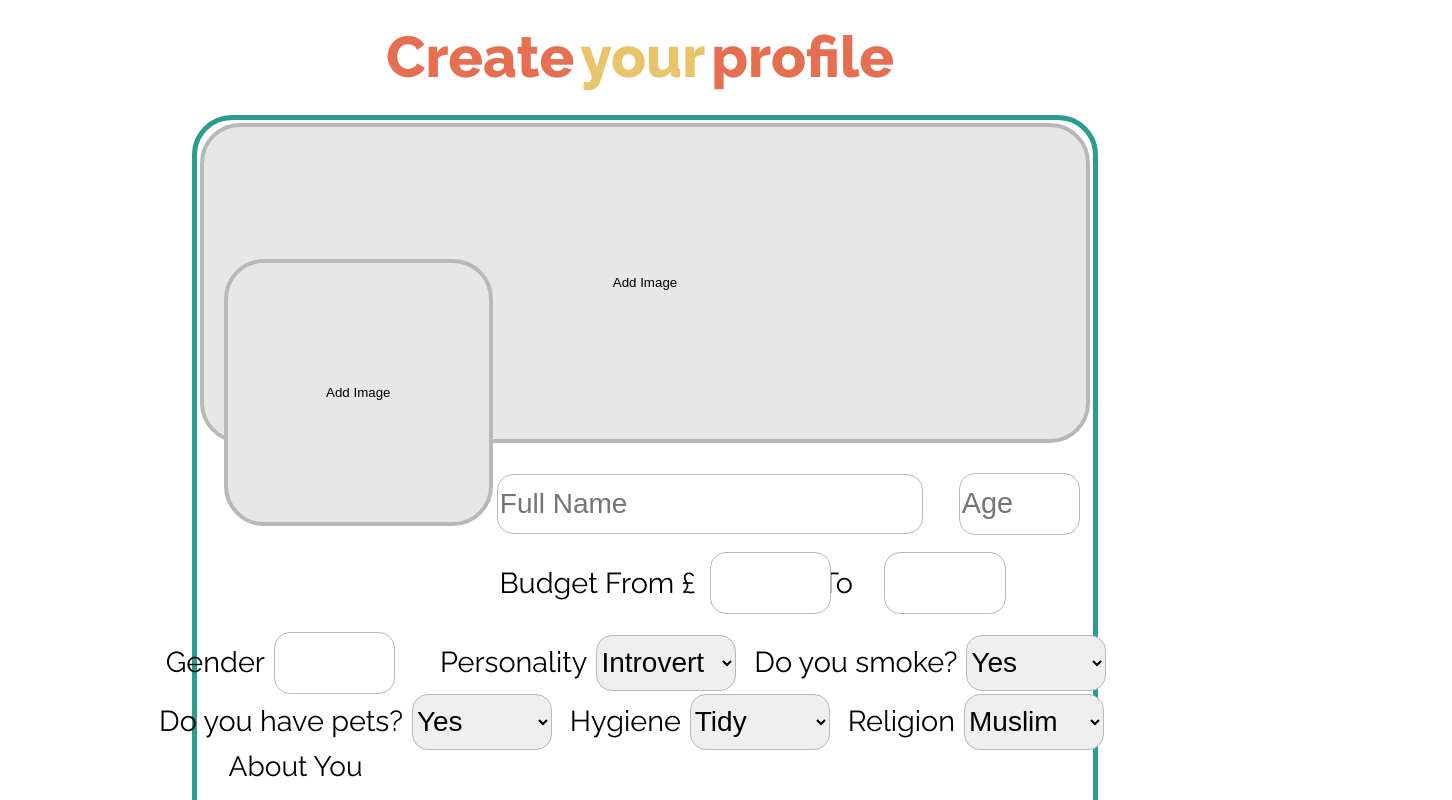
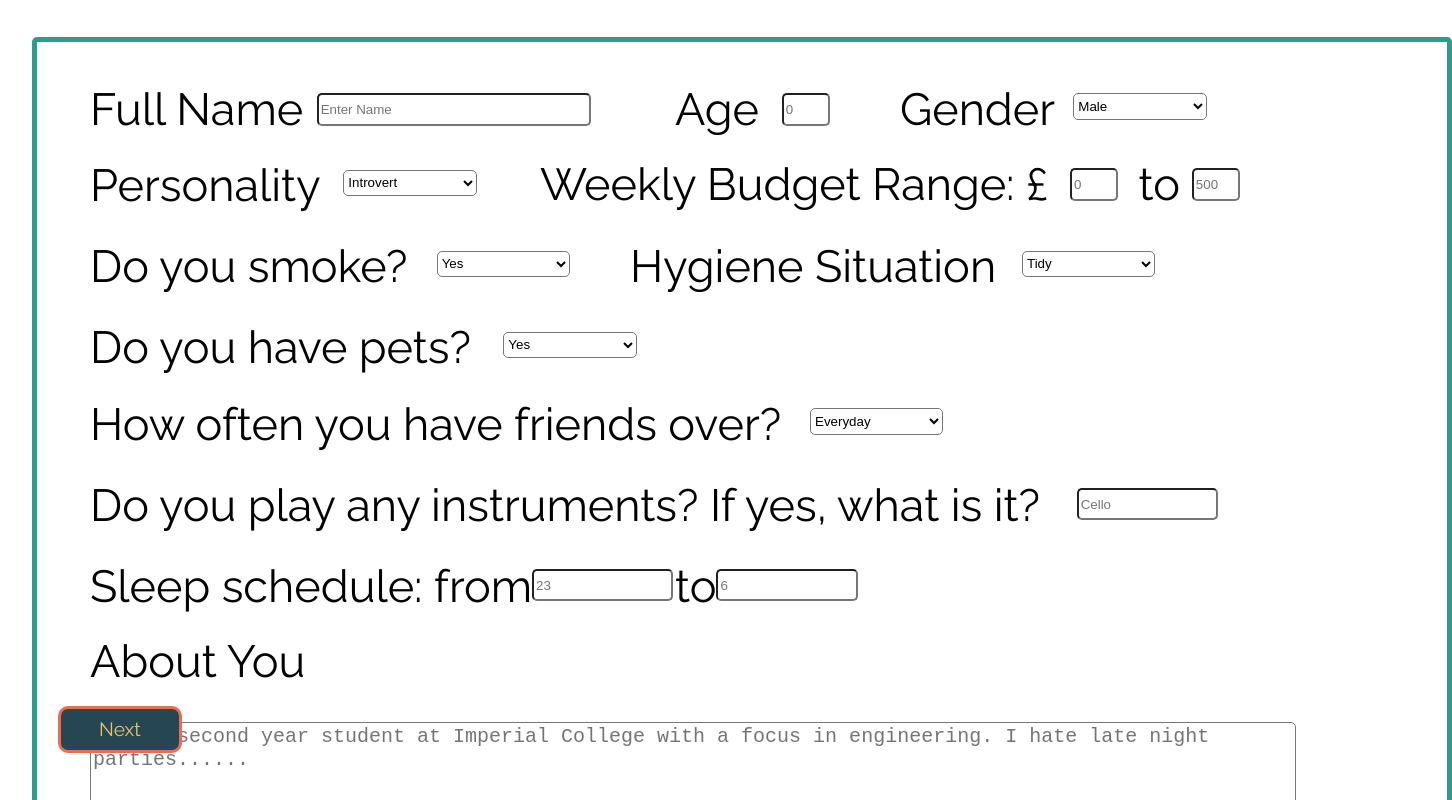
Before and after one commit to tahmid148/drp-finding-roommates, a React (Create React App) app in the folder client/: page /profile in a window 1280 px wide. Shown: the part 120-920 px from the top of the page, 1452 px wide, since content can reach past the window. Built offline with nearby package versions, Linux system fonts and the light colour scheme.

Commit message:
revert: revert to the old profile page

```diff
--- a/client/src/components/YourProfile/YourProfile.css
+++ b/client/src/components/YourProfile/YourProfile.css
@@ -1,202 +1,271 @@
-@import url('https://fonts.googleapis.com/css2?family=Raleway:wght@400;800&display=swap');
-
 .create-profile {
     font-weight: bold;
-  font-size: 2vw;
-}
-
-.navbar{
-    background-color: #2a9d8f;
-    padding: 0.5em;
-    display: flex;
-    flex-direction: row;
-    justify-content: space-between;
+    font-size: 2.5vw;
+    margin: 0.5em 0 0.5em -0.5em;
+    width: 450px;
+    padding: 5px;
+    border: 5px solid #e76f51;
+    border-radius: 5px;
+    background-color: #264653;
   }
 
   .to-orange {
-    color: #e76f51;
-    font-size: 4.5vw;
+      color: #e76f51
   }
 
-.to-yellow {
-    color: #e9c46a;
-    font-size: 4.5vw;
+  .fill-out-form {
+    margin: 2.5em 0 5em 2em;
+    width: 1400px;
+    height: 1100px;
+    padding: 5px;
+    border-radius: 5px;
+    text-align: left;
   }
 
-
-.bigBox {
-    border: solid 1px;
-    border-radius: 40px;
-    border-color: #B8B8B8;
-    width: 70%;
-    position: relative;
-    left: 15%;
-    height: 150vh;
+  .full-name {
+      position: absolute;
+      top: 4.5em;
+      left: 2em;
+      font-size: 45px;
   }
 
-.uploadBg {
-    height: 24em;
-    width: 99.4%;
-    margin-top: 0.3%;
-    margin-right: 0.3%;
-    margin-left: 0.3%;
-    border-radius: 40px;
-    border: solid 4px;
-    border-color: #B8B8B8;
-    background: #E7E7E7;
+  .full-name-answer {
+      position: absolute;
+      height: 2em;
+      width: 20em;
+      top: 0.8em;
+      left: 17em;
+      border-radius: 5px;
   }
 
-.uploadPp {
+  .age {
       position: absolute;
-    right: 67%;
-    top: 11.6%;
-    height: 20em;
-    width: 30%;
-    border-radius: 40px;
-    border: solid 4px;
-    border-color: #B8B8B8;
-    background: #E7E7E7;
-    z-index: 1;
+      top: 4.5em;
+      left: 15em;
+      font-size: 45px;
   }
 
-.nameInput {
-    position: relative;
-    left: 14%;
-    margin-top: 3.5%;
+  .age-answer {
+      position: absolute;
       height: 2em;
-    width: 15em;
-    border-radius: 16px;
-    border: solid 1px;
-    border-color: #B8B8B8;
-    font-size: 28px;
+      width: 3em;
+      top: 0.8em;
+      left: 8em;
+      border-radius: 5px;
   }
 
-.ageInput {
-    position: relative;
-    left: 18%;
-
+  .gender {
+      position: absolute;
+      top: 4.5em;
+      left: 20em;
+      font-size: 45px;
   }
 
-.label {
-    font-size: 1.8em;
-    margin-top: 2%;
+  .gender-answer {
+      position: absolute;
+      height: 2em;
+      width: 10em;
+      top: 0.8em;
+      left: 13em;
+      border-radius: 5px;
   }
 
-.input {
-    margin-top: 2%;
-    height: 2em;
-    width: 4em;
-    border-radius: 16px;
-    border: solid 1px;
-    border-color: #B8B8B8;
-    font-size: 1.8em;
+  .personality {
+      position: absolute;
+      top: 6.2em;
+      left: 2em;
+      font-size: 45px;
   }
 
-.dropdown {
+  .personality-answer {
+      position: absolute;
       height: 2em;
-    width: 5em;
-    border-radius: 16px;
-    border: solid 1px;
-    border-color: #B8B8B8;
-    font-size: 28px;
+      width: 10em;
+      top: 0.8em;
+      left: 19em;
+      border-radius: 5px;
   }
 
-.budgetFromLabel {
-    position: relative;
-    left: 10%;
+  .smokes {
+      position: absolute;
+      top: 8em;
+      left: 2em;
+      font-size: 45px;
   }
 
-.budgetFromInput {
-    position: relative;
-    left: 8%;
+  .smokes-answer {
+      position: absolute;
+      height: 2em;
+      width: 10em;
+      top: 0.8em;
+      left: 26em;
+      border-radius: 5px;
   }
 
-.budgetToLabel {
-    position: relative;
-    left: 24%;
+  .hygiene {
+      position: absolute;
+      top: 8em;
+      left: 14em;
+      font-size: 45px;
   }
 
-.budgetToInput {
-    position: relative;
-    left:14%;
+  .hygiene-answer {
+      position: absolute;
+      height: 2em;
+      width: 10em;
+      top: 0.8em;
+      left: 29.4em;
+      border-radius: 5px;
   }
 
-.genderLabel {
-    position: relative;
-    left: -6%;
+  .pets {
+      position: absolute;
+      top: 9.8em;
+      left: 2em;
+      font-size: 45px;
   }
 
-.genderInput {
-    position: relative;
-    left: -5%;
+  .pets-answer {
+      position: absolute;
+      height: 2em;
+      width: 10em;
+      top: 0.8em;
+      left: 31em;
+      border-radius: 5px;
   }
 
-.personalityLabel {
-    position: relative;
-    left: 0%;
+  .over {
+      position: absolute;
+      top: 11.5em;
+      left: 2em;
+      font-size: 45px;
   }
 
-.personalityDropdown {
-    position: relative;
-    left: 1%;
+  .over-answer {
+      position: absolute;
+      height: 2em;
+      width: 10em;
+      top: 0.8em;
+      left: 54em;
+      border-radius: 5px;
   }
 
-.smokesLabel {
-    position: relative;
-    left: 3%;
+  .instruments {
+      position: absolute;
+      top: 13.3em;
+      left: 2em;
+      font-size: 45px;
   }
 
-.smokesDropdown {
-    position: relative;
-    left: 4%;
+  .instruments-answer {
+      position: absolute;
+      height: 2em;
+      width: 10em;
+      top: 0.7em;
+      left: 74em;
+      border-radius: 5px;
   }
 
-.petsLabel {
-    position: relative;
-    left: -5%;
+  .sleeptime {
+      position: absolute;
+      top: 15.1em;
+      left: 2em;
+      font-size: 45px;
   }
 
-.petsDropdown {
-    position: relative;
-    left: -4%
+  .sleeptime-answer {
+      position: absolute;
+      height: 2em;
+      width: 10em;
+      top: 0.7em;
+      border-radius: 5px;
   }
 
-.hygieneLabel {
-    position: relative;
-    left: -2%;
+  .wakeuptime {
+      position: absolute;
+      top: 15.1em;
+      left: 15em;
+      font-size: 45px;
   }
 
-.hygieneDropdown {
-    position: relative;
-    left: -1%;
+  .wakeuptime-answer {
+      position: absolute;
+      height: 2em;
+      width: 10em;
+      top: 0.7em;
+      border-radius: 5px;
   }
 
-.religionLabel {
-    position: relative;
-    left: 1%;
+  .about-you {
+      position: absolute;
+      top: 15.6em;
+      left: 2em;
+      font-size: 45px;
   }
 
-.religionDropdown {
-    position: relative;
-    left: 2%;
+  .about-you-answer {
+      position: absolute;
+      height: 13em;
+      width: 60em;
+      top: 7em;
+      left: 0em;
+      border-radius: 5px;
+      font-size: 20px;
   }
 
-.aboutLabel {
-    position: relative;
-    font-size: 28px;
-    left: -39%;
-    margin-top: 2%;
-    width: 4em;
+  .budget1 {
+      position: absolute;
+      top: 5em;
+      left: 12em;
+      font-size: 45px;
   }
 
-.aboutInput {
-    position: relative;
-    font-size: 28px;
-    left: -0.5%;
-    margin-top: 2.5%;
-    width: 91%;
-    height: 50vh;
-    border-radius: 16px;
-    border: solid 1px;
-    border-color: #B8B8B8;
+  .budget-answer1 {
+      position: absolute;
+      height: 2em;
+      width: 3em;
+      top: 4.75em;
+      left: 39.75em;
+      border-radius: 5px;
   }
+
+  .budget2 {
+      position: absolute;
+      top: 5em;
+      left: 25.3em;
+      font-size: 45px;
+  }
+
+  .budget-answer2 {
+      position: absolute;
+      height: 2em;
+      width: 3em;
+      top: 4.75em;
+      left: 4em;
+      border-radius: 5px;
+  }
+
+  .next-btn {
+    background-color: #264653;
+    border: 3px solid #e76f51;
+    border-radius: 10px;
+    color: #e9c46a;
+    font-size: 1.5vw;
+    padding: 0.5em 2em;
+    font-family: 'Raleway';
+    position: absolute;
+    top: 43em;
+    left: 3em;
+  }
+
+  .next-btn:hover {
+      background-color: rgba(231, 111, 81, 0.1);
+  }
+
+  .switch-mode {
+    background-color: #2a9d8f;
+    border-radius: 100vmax;
+    border-color: #2a9d8f;
+    margin: 3em 0;
+    margin-right: 3vw;
+  }
--- a/client/src/components/YourProfile/YourProfile.js
+++ b/client/src/components/YourProfile/YourProfile.js
@@ -1,5 +1,5 @@
 import React from 'react';
-import { Link } from 'react-router-dom';
+// import { Link } from 'react-router-dom';
 import './YourProfile.css';
 
 const YourProfile = ({state}) => {
@@ -13,83 +13,113 @@ const YourProfile = ({state}) => {
         "textColor": textColor,
         "transition": "background 0.8s"
     }
-    // eslint-disable-next-line
-    const answerStyle = {"backgroundColor": answerColor}
-    // eslint-disable-next-line
-    const borderStyle = {"border": '5px solid' + borderColor}
-    // eslint-disable-next-line
-    const textStyle = {"color": textColor}
+    const answerStyle = {
+        "backgroundColor": answerColor,
+    }
+    const borderStyle = {
+        "border": '5px solid' + borderColor
+    }
+    const textStyle = {
+        "color": textColor
+    }
     return (
-        <div style={backgroundStyle} height="100%">
+        <div style={backgroundStyle}>
             <nav className='navbar'>
-            <p className='homeButton'>Roomb</p>
+                <p className='create-profile'>
+                    <span className='to-orange'>Create</span> <span className='you'>your</span> <span className='to-orange'>profile</span>
+                </p>
                 <button onClick={() => switchMode(!colorMode)} className='switch-mode'>switch light mode</button>
             </nav>
-            <p className='create-profile'>
-                    <span className='to-orange'>Create</span> <span className='to-yellow'>your</span> <span className='to-orange'>profile</span>
-            </p>
-            <div className="bigBox" style={borderStyle}>
             <form action="profile" method="POST">
-                    <input type="file" id="uploadBgInput" hidden="hidden"></input>
-                    <button type="button" id="uploadBgButton" className="uploadBg">Add Image</button>
-                    <input type="file" id="uploadPpInput" hidden="hidden"></input>
-                    <button type="button" id="uploadPpButton" className="uploadPp">Add Image</button>
-                    <input type="text" placeholder="Full Name" className="nameInput" name='name' required></input>
-                    <input type="text" placeholder="Age" className="input ageInput" name='age' required></input>
-                    <br></br>
-                    <label className="label budgetFromLabel">Budget From £</label>
-                    <label className="label budgetToLabel">To</label>
-                    <input type="text" className="input budgetFromInput" name='min_budget' required></input>
-                    <input type="text" className="input budgetToInput" name='max_budget' required></input>
-                    <br/>
-                    <label className='label genderLabel'>Gender</label>
-                    <input type="text" className='input genderInput' name='gender' required/>
-                    <label className='label personalityLabel'>Personality</label>
-                    <select className='dropdown personalityDropdown' name='personality' required>
+
+                <section className='fill-out-form' style={borderStyle}>
+                    <span className='full-name' style={textStyle}>
+                        Full Name
+                        <input className='full-name-answer' type='text' placeholder='Enter Name' name="name" style={answerStyle}></input>
+                    </span>
+                    <span className='age' style={textStyle}>
+                        Age
+                        <input className='age-answer' type='number' placeholder='0' name="age" style={answerStyle}></input>
+                    </span>
+                    <span className='gender' style={textStyle}>
+                        Gender
+                        <select className='gender-answer' name='gender' style={answerStyle}>
+                            <option value='male'>Male</option>
+                            <option value='female'>Female</option>
+                        </select>
+                    </span>
+                    <span className='personality' style={textStyle}>
+                        Personality
+                        <select className='personality-answer' name='personality' style={answerStyle}>
                             <option value='introvert'>Introvert</option>
                             <option value='extravert'>Extravert</option>
                         </select>
-                    <label className='label smokesLabel'>Do you smoke?</label>
-                    <select className='dropdown smokesDropdown' name='smokes' required>
+                    </span>
+                    <span className='budget1' style={textStyle} name="">
+                        <br></br>
+                        Weekly Budget Range: £
+                        <input className='budget-answer1' type='number' placeholder='0' name="min_budget" style={answerStyle}></input>
+                    </span>
+                    <span className='budget2' style={textStyle}>
+                        <br></br>
+                        to
+                        <input className='budget-answer2' type='number' placeholder='500' name="max_budget" style={answerStyle}/>
+                    </span>
+                    <span className='smokes' style={textStyle}>
+                        Do you smoke?
+                        <select className='smokes-answer' name='smokes' style={answerStyle}>
                             <option value='yes'>Yes</option>
                             <option value='no'>No</option>
                         </select>
-                    <br/>
-                    <label className='label petsLabel'>Do you have pets?</label>
-                    <select className='dropdown petsDropdown' name='has_pets' required>
+                    </span>
+                    <span className='hygiene' style={textStyle}>
+                    Hygiene Situation
+                        <select className='hygiene-answer' name='hygiene' style={answerStyle}>
+                            <option value='tidy'>Tidy</option>
+                            <option value='messy'>Messy</option>
+                        </select>
+                    </span>
+                    <span className='pets' style={textStyle}>
+                        Do you have pets?
+                        <select className='pets-answer' name='has_pets' style={answerStyle}>
                             <option value='yes'>Yes</option>
                             <option value='no'>No</option>
                         </select>
-                    <label className='label hygieneLabel'>Hygiene</label>
-                    <select className='dropdown hygieneDropdown' name='hygiene' required>
-                        <option value='tidy'>Tidy</option>
-                        <option value='messy'>Messy</option>
+                    </span>
+                    <span className='over' style={textStyle}>
+                        How often you have friends over?
+                        <select className='over-answer' name='over' style={answerStyle}>
+                            <option value='everyday'>Everyday</option>
+                            <option value='everyweek'>Every Week</option>
+                            <option value='everymonth'>Every Month</option>
                         </select>
-                    <label className='label religionLabel'>Religion</label>
-                    <select className='dropdown religionDropdown' name='religion' required>
-                        <option value='muslim'>Muslim</option>
-                        <option value='christian'>Christian</option>
-                        <option value='jewish'>Jewish</option>
-                        <option value='hindu'>Hindu</option>
-                        <option value='buddhist'>Buddhist</option>
-                        <option value='Sikh'>Sikh</option>
-                        <option value='atheist'>Atheist</option>
-                        <option value='agnostic'>Agnostic</option>
-                        <option value='other'>Other</option>
-                    </select>
-                    <br/>
-                    <label className="aboutLabel">About You</label>
-                    <br/>
-                    <textarea type="text" className="aboutInput" name='info' required></textarea>
-                    <br />
-                    <input type="submit" />
-                    <Link to='/roommate-search'>
-                        <button>
-                            Profile Search
+                    </span>
+                    <span className='instruments' style={textStyle}>
+                        Do you play any instruments? If yes, what is it?
+                        <input className='instruments-answer' type='text' placeholder='Cello' name="instruments" style={answerStyle}></input>
+                    </span>
+                    <span className='sleeptime' style={textStyle}>
+                        Sleep schedule: from
+                        <input className='sleeptime-answer' type='number' placeholder='23' name="sleeptime" style={answerStyle}></input>
+                    </span>
+                    <span className='wakeuptime' style={textStyle}>
+                        to
+                        <input className='wakeuptime-answer' type='number' placeholder='6' name="wakeuptime" style={answerStyle}></input>
+                    </span>
+                    <span className='about-you'>
+                        <br></br>
+                        About You
+                        <textarea className='about-you-answer' type='text'  name="info" style={answerStyle}
+                        placeholder='I am a second year student at Imperial College with a focus in engineering. I hate late night parties......'>
+                        </textarea>
+                    </span>
+                    {/* <Link to='/roommate-search'> */}
+                        <button type="submit" className='next-btn'>
+                            Next
                         </button>
-                    </Link>
+                    {/* </Link> */}
+                </section>
             </form>
-            </div>
         </div>
     )
 }
```
Lines whose indentation alone changed are shown as unchanged.
